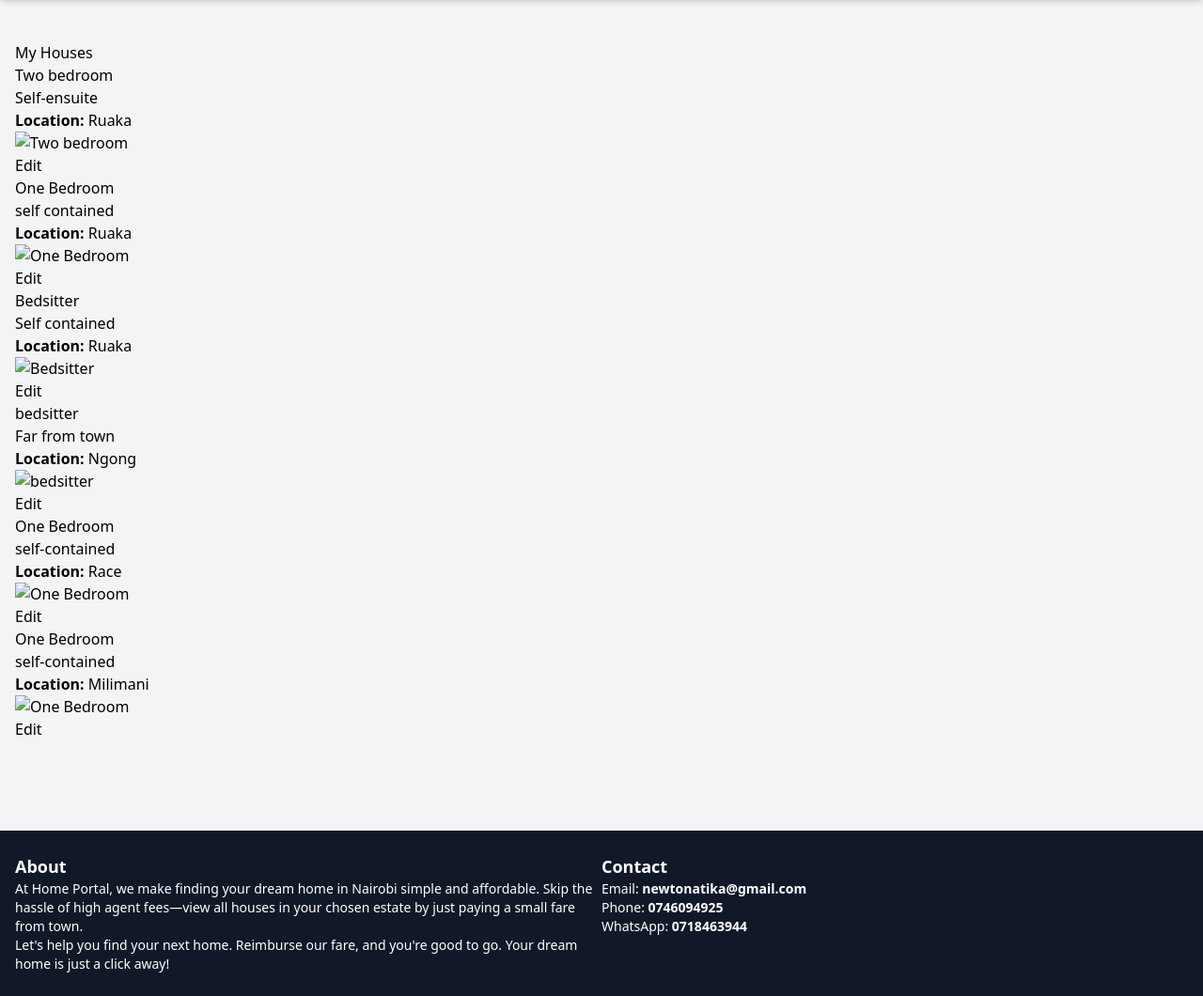
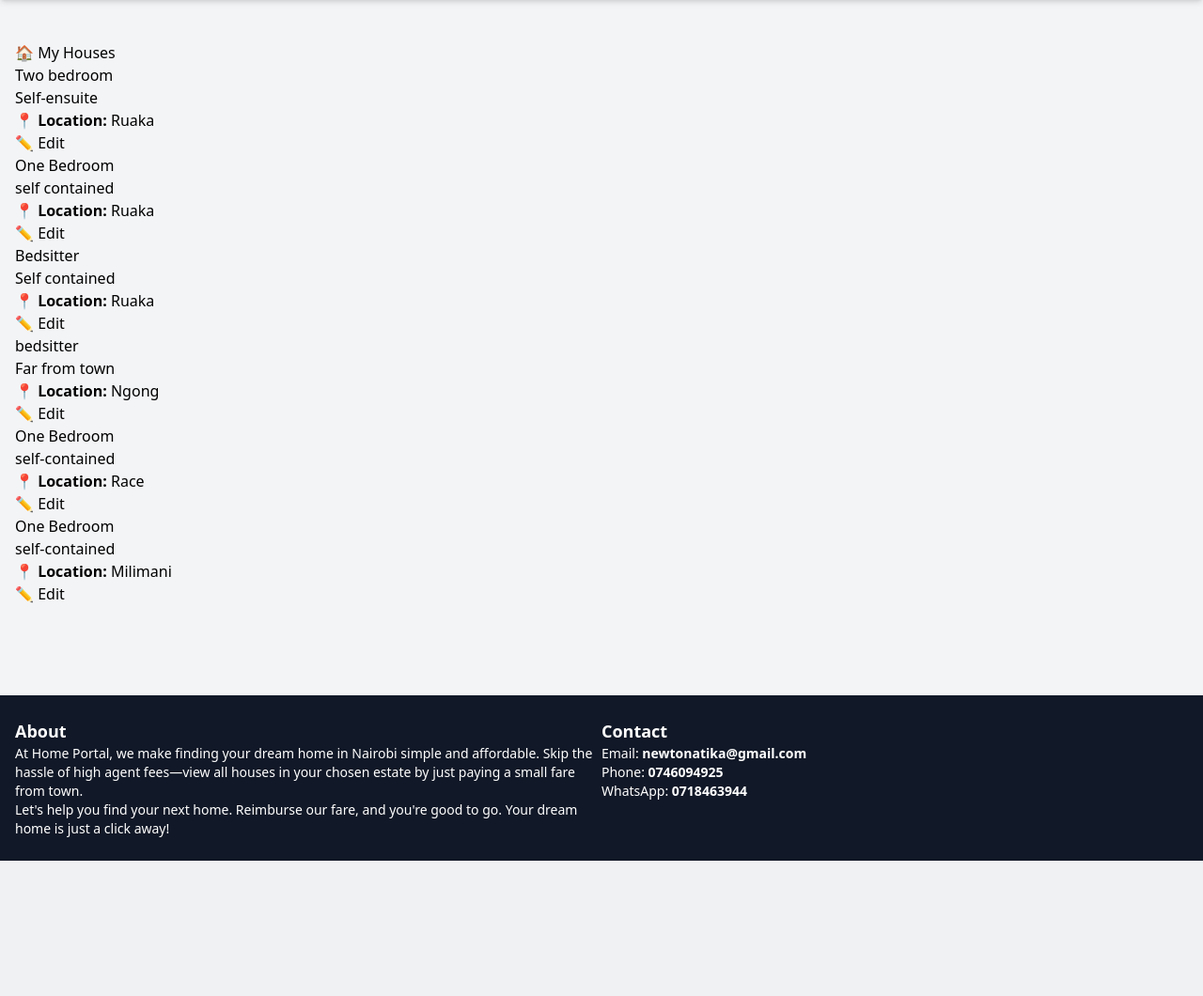
Before and after one commit to Newton-Shivachi/portalhome, a Django app: template houses/templates/houses/my_houses.html in a window 1280 px wide. Shown: the part 52-1112 px from the top of the page at 94% size. After the commit the page ends 968 px from the top, so only its background shows below. Run offline with Django 5.2, Linux system fonts and the light colour scheme; the template is opened without the code that fills it: values that come from a table or form of the project are taken from there, others are empty; data comes from the database, SQL or seed files in the repository; parts of the project's set-up code (start-up, migrations or seed data) failed here and were passed over; some libraries are stand-ins or nearby versions.

Commit message:
Update my_houses.html

```diff
--- a/houses/templates/houses/my_houses.html
+++ b/houses/templates/houses/my_houses.html
@@ -1,88 +1,104 @@
 {% extends "base.html" %}
 
 {% block content %}
-    <h2 class="title">My Houses</h2>
+    <div class="container">
+        <h2 class="title">🏠 My Houses</h2>
 
-    <div class="houses-container">
-        {% for house in houses %}
-            <div class="house-card">
-                <h3>{{ house.name }}</h3>
-                <p class="desc">{{ house.description }}</p>
-                <p class="location"><strong>Location:</strong> {{ house.location }}</p>
+        {% if houses %}
+            <div class="houses-grid">
+                {% for house in houses %}
+                    <div class="house-card">
+                        <h3 class="house-name">{{ house.name }}</h3>
+                        <p class="house-description">{{ house.description }}</p>
+                        <p class="house-location"><strong>📍 Location:</strong> {{ house.location }}</p>
 
-                {% if house.images %}
-                    <img src="{{ house.images.url }}" alt="{{ house.name }}" class="house-image">
-                {% endif %}
-
-                <a href="{% url 'edit_house' house.id %}" class="edit-btn">Edit</a>
+                        <a href="{% url 'edit_house' house.id %}" class="edit-btn">✏ Edit</a>
+                    </div>
+                {% endfor %}
             </div>
-        {% empty %}
-            <p class="no-houses">You have not posted any houses.</p>
-        {% endfor %}
+        {% else %}
+            <p class="no-houses">😕 You have not posted any houses yet.</p>
+        {% endif %}
     </div>
-
 {% endblock %}
 
 <style>
+    /* Container Styling */
+    .container {
+        max-width: 1100px;
+        margin: auto;
+        padding: 30px 20px;
+        text-align: center;
+    }
+
     /* Page Title */
     .title {
-        text-align: center;
-        font-size: 28px;
+        font-size: 32px;
+        color: #222;
+        font-weight: bold;
         margin-bottom: 20px;
-        color: #333;
+        text-transform: uppercase;
     }
 
-    /* Container for all houses */
-    .houses-container {
-        display: flex;
-        flex-wrap: wrap;
+    /* Grid Layout for Houses */
+    .houses-grid {
+        display: grid;
+        grid-template-columns: repeat(auto-fit, minmax(300px, 1fr));
         gap: 20px;
-        justify-content: center;
-        padding: 20px;
+        justify-items: center;
     }
 
     /* Individual House Card */
     .house-card {
-        width: 300px;
-        background: #fff;
-        padding: 15px;
+        background: white;
+        padding: 20px;
         border-radius: 8px;
-        box-shadow: 2px 2px 10px rgba(0, 0, 0, 0.1);
-        text-align: center;
+        box-shadow: 0px 4px 10px rgba(0, 0, 0, 0.1);
+        width: 100%;
+        max-width: 350px;
+        text-align: left;
+        transition: transform 0.3s ease;
     }
 
-    /* House Image */
-    .house-image {
-        width: 100%;
-        height: 180px;
-        object-fit: cover;
-        border-radius: 5px;
-        margin-top: 10px;
+    .house-card:hover {
+        transform: translateY(-5px);
+        box-shadow: 0px 6px 15px rgba(0, 0, 0, 0.15);
+    }
+
+    /* House Name */
+    .house-name {
+        font-size: 22px;
+        font-weight: bold;
+        color: #333;
+        margin-bottom: 10px;
     }
 
     /* House Description */
-    .desc {
+    .house-description {
         font-size: 14px;
         color: #555;
         margin-bottom: 10px;
     }
 
-    /* Location */
-    .location {
+    /* House Location */
+    .house-location {
         font-size: 14px;
-        color: #333;
+        color: #444;
+        font-weight: 500;
     }
 
     /* Edit Button */
     .edit-btn {
         display: inline-block;
-        margin-top: 10px;
-        padding: 8px 12px;
+        margin-top: 15px;
+        padding: 10px 15px;
         background: #007bff;
         color: white;
         text-decoration: none;
         border-radius: 5px;
         font-size: 14px;
+        font-weight: bold;
+        transition: 0.3s ease;
     }
 
     .edit-btn:hover {
@@ -91,20 +107,15 @@
 
     /* No Houses Message */
     .no-houses {
-        text-align: center;
         font-size: 18px;
         color: #777;
+        font-style: italic;
     }
 
     /* Responsive Design */
-    @media screen and (max-width: 600px) {
-        .houses-container {
-            flex-direction: column;
-            align-items: center;
-        }
-
-        .house-card {
-            width: 90%;
+    @media screen and (max-width: 768px) {
+        .houses-grid {
+            grid-template-columns: repeat(auto-fit, minmax(250px, 1fr));
         }
     }
 </style>
```
